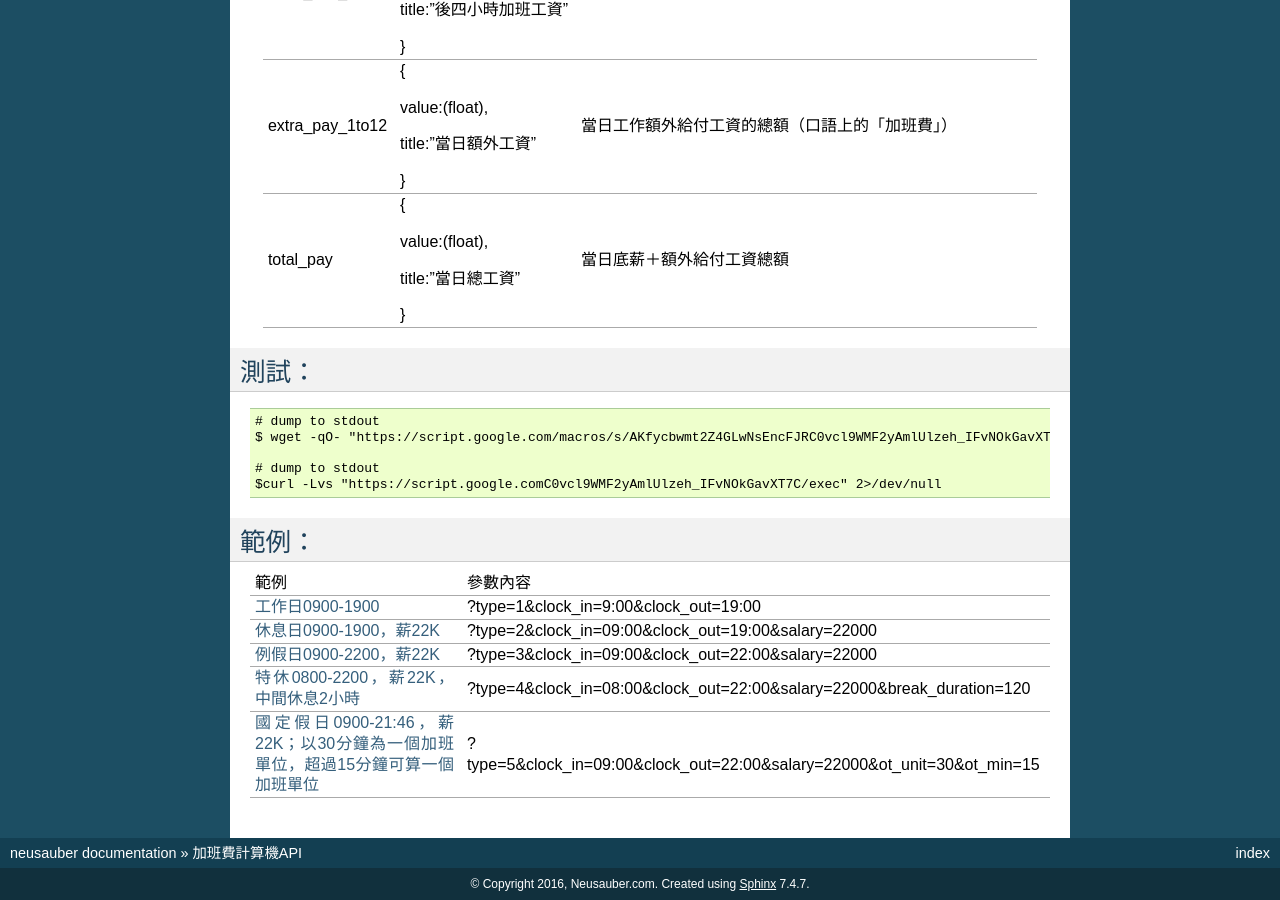
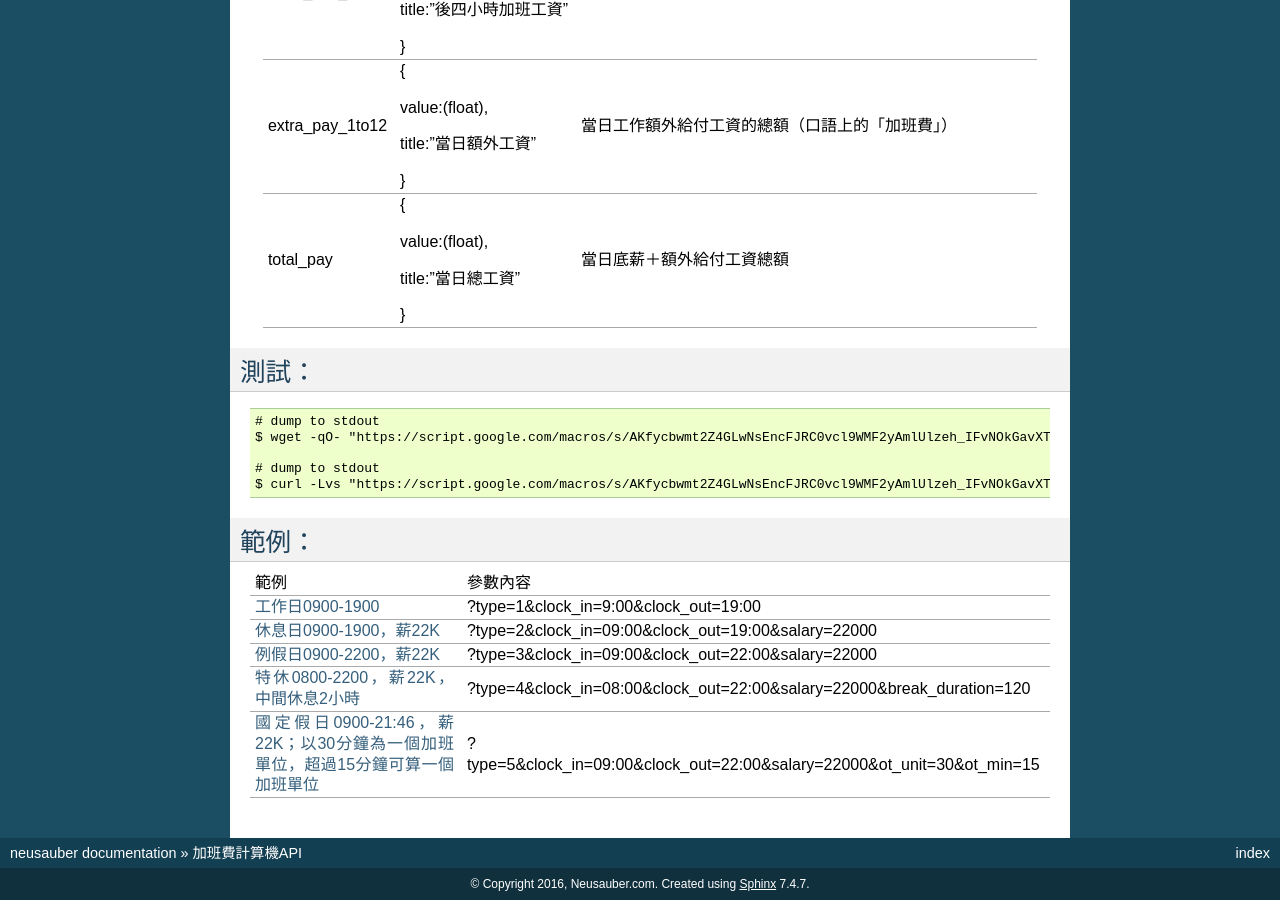
Before and after one commit to rexiap/neusauber, a Sphinx documentation site: the page built from docs/projects/apidoc.rst, in a window 1280 px wide and 900 px high, scrolled down 1622 px. Built offline with Sphinx 7.4.7, drawn with Linux system fonts in a browser that asks for light colours; some of the changed lines change nothing that is shown.

Commit message:
Google Docs reST Editor@2016-12-29 23:14:18

```diff
--- a/docs/projects/apidoc.rst
+++ b/docs/projects/apidoc.rst
@@ -137,7 +137,7 @@ JSON輸出：
     $ wget -qO- "https://script.google.com/macros/s/AKfycbwmt2Z4GLwNsEncFJRC0vcl9WMF2yAmlUlzeh_IFvNOkGavXT7C/exec" 2>/dev/null
 
     # dump to stdout
-    $curl -Lvs "https://script.google.comC0vcl9WMF2yAmlUlzeh_IFvNOkGavXT7C/exec" 2>/dev/null
+    $ curl -Lvs "https://script.google.com/macros/s/AKfycbwmt2Z4GLwNsEncFJRC0vcl9WMF2yAmlUlzeh_IFvNOkGavXT7C/exec" 2>/dev/null
 
 
 .. _hd1b83d48586e1b393a624e28544946:
```
